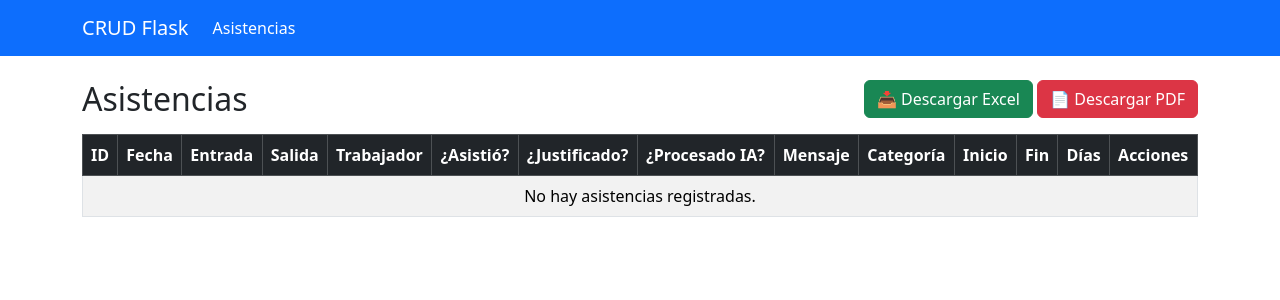
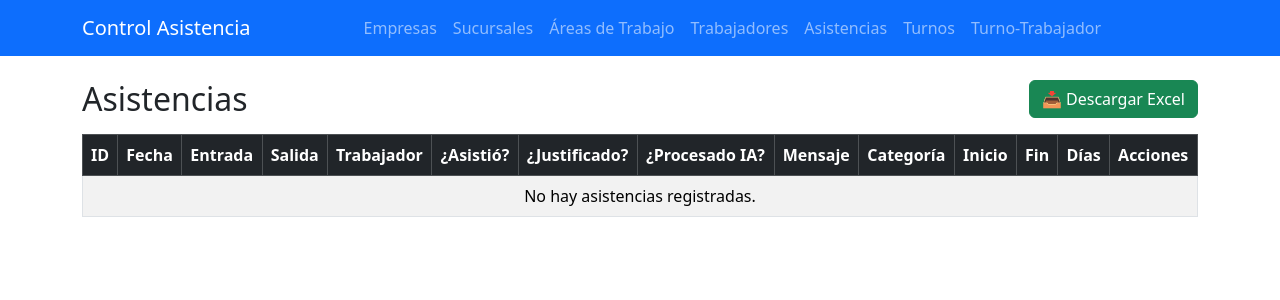
Before and after one commit to L52103/appEscritorioControl, a Flask app: page /asistencias in a window 1280 px wide. Shown: the top 300 px of the page. Run offline with Flask 3, Linux system fonts and the light colour scheme; data that the repository does not hold is empty; some libraries are stand-ins or nearby versions.

Commit message:
Se eliminó la función generar PDF, ya que daba muchos problemas y dejaba de funcionar la funcion descargar excel.

```diff
--- a/routes/asistencia.py
+++ b/routes/asistencia.py
@@ -7,10 +7,10 @@ import threading
 import re
 # Importamos DictCursor para acceder a los datos por nombre
 from psycopg2.extras import DictCursor
-# Importaciones para generar Excel y PDF
+# Nuevas importaciones para generar el Excel
 import pandas as pd
 import io
-from weasyprint import HTML
+
 
 asistencia_bp = Blueprint("asistencia", __name__, template_folder="../templates")
 
@@ -179,12 +179,14 @@ def procesar_asistencia(asistencia_id):
         except: pass
     return redirect(url_for("asistencia.listar_asistencias"))
 
-@asistencia_bp.route("/asistencias/descargar-excel")
+# --- RUTA DE DESCARGA DE EXCEL (CON AUTOAJUSTE DE COLUMNAS) ---
+@asistencia_bp.route("/asistencias/descargar")
 def descargar_asistencias():
     conn = None
     try:
         conn = get_connection()
         cur = conn.cursor(cursor_factory=DictCursor)
+
         cur.execute("""
             SELECT
                 a.id, a.fecha, a.hora_entrada, a.hora_salida,
@@ -197,6 +199,8 @@ def descargar_asistencias():
             LEFT JOIN trabajador t ON t.id = a.trabajador_id
             ORDER BY a.fecha DESC, a.id DESC;
         """)
+
+        column_names = [desc[0] for desc in cur.description]
         asistencias = cur.fetchall()
         cur.close()
 
@@ -204,7 +208,7 @@ def descargar_asistencias():
             flash("No hay datos para exportar.", "warning")
             return redirect(url_for("asistencia.listar_asistencias"))
 
-        df = pd.DataFrame(asistencias)
+        df = pd.DataFrame(asistencias, columns=column_names)
 
         df['is_asistencia'] = df['is_asistencia'].apply(lambda x: 'Sí' if x else 'No')
         df['justificado'] = df['justificado'].apply(lambda x: 'Sí' if x else 'No')
@@ -222,7 +226,12 @@ def descargar_asistencias():
         output = io.BytesIO()
         with pd.ExcelWriter(output, engine='openpyxl') as writer:
             df.to_excel(writer, index=False, sheet_name='Reporte de Asistencias')
+
+            # ==================== INICIO DE LA EDICIÓN ====================
+            # Accedemos a la hoja de cálculo para ajustarla
             worksheet = writer.sheets['Reporte de Asistencias']
+
+            # Iteramos sobre cada columna para ajustar su ancho automáticamente
             for column_cells in worksheet.columns:
                 max_length = 0
                 column_letter = column_cells[0].column_letter
@@ -230,9 +239,11 @@ def descargar_asistencias():
                     try:
                         if len(str(cell.value)) > max_length:
                             max_length = len(str(cell.value))
-                    except: pass
+                    except:
+                        pass
                 adjusted_width = (max_length + 2)
                 worksheet.column_dimensions[column_letter].width = adjusted_width
+            # ===================== FIN DE LA EDICIÓN ======================
 
         output.seek(0)
 
@@ -245,52 +256,52 @@ def descargar_asistencias():
     except Exception as e:
         flash(f"Error al generar el reporte: {e}", "danger")
         return redirect(url_for("asistencia.listar_asistencias"))
+
+
+
+
+
+
+
+
+
+
+
+
+
+
+
+
+
+
+
+
+
+
+
+
+
+
+
+
+
+
+
+
+
+
+
+
+
+
+
+
+
+
+
+
+
+
     finally:
         if conn:
             conn.close()
-
-@asistencia_bp.route("/asistencias/descargar-pdf")
-def descargar_asistencias_pdf():
-    conn = None
-    try:
-        conn = get_connection()
-        cur = conn.cursor(cursor_factory=DictCursor)
-        cur.execute("""
-            SELECT
-                a.id, a.fecha, a.hora_entrada, a.hora_salida,
-                TRIM(CONCAT_WS(' ', t.nombre, t.apellido)) AS trabajador_nombre,
-                a.is_asistencia, a.justificado,
-                COALESCE(a.mensaje, '') AS mensaje_texto,
-                COALESCE(a.categoria, '') AS categoria
-            FROM asistencia a
-            LEFT JOIN trabajador t ON t.id = a.trabajador_id
-            ORDER BY a.fecha DESC, a.id DESC;
-        """)
-        asistencias = cur.fetchall()
-        cur.close()
-
-        if not asistencias:
-            flash("No hay datos para generar el PDF.", "warning")
-            return redirect(url_for("asistencia.listar_asistencias"))
-
-        fecha_actual_str = datetime.now().strftime('%d-%m-%Y %H:%M:%S')
-        html_renderizado = render_template(
-            "asistencia/reporte_pdf.html",
-            asistencias=asistencias,
-            fecha_actual=fecha_actual_str
-        )
-
-        pdf_bytes = HTML(string=html_renderizado).write_pdf()
-
-        return send_file(
-            io.BytesIO(pdf_bytes),
-            mimetype='application/pdf',
-            as_attachment=True,
-            download_name='reporte_asistencias.pdf'
-        )
-    except Exception as e:
-        flash(f"Error al generar el PDF: {e}", "danger")
-        return redirect(url_for("asistencia.listar_asistencias"))
-    finally:
-        if conn:
-            conn.close()
--- a/templates/asistencia/lista.html
+++ b/templates/asistencia/lista.html
@@ -1,19 +1,52 @@
 <!DOCTYPE html>
 <html lang="es">
+
 <head>
     <meta charset="UTF-8" />
     <meta name="viewport" content="width=device-width, initial-scale=1" />
     <title>Asistencias</title>
     <link href="https://cdn.jsdelivr.net/npm/bootstrap@5.3.3/dist/css/bootstrap.min.css" rel="stylesheet" />
 </head>
+
 <body>
     <nav class="navbar navbar-expand-lg navbar-dark bg-primary mb-4">
         <div class="container">
-            <a class="navbar-brand" href="{{ url_for('index') }}">CRUD Flask</a>
-            <div class="collapse navbar-collapse">
+            <a class="navbar-brand" href="{{ url_for('index') }}">Control Asistencia</a>
+
+            <button class="navbar-toggler" type="button" data-bs-toggle="collapse" data-bs-target="#navbarCentered"
+                aria-controls="navbarCentered" aria-expanded="false" aria-label="Toggle navigation">
+                <span class="navbar-toggler-icon"></span>
+            </button>
+
+            <div class="collapse navbar-collapse justify-content-center" id="navbarCentered">
                 <ul class="navbar-nav">
                     <li class="nav-item">
-                        <a class="nav-link active" href="{{ url_for('asistencia.listar_asistencias') }}">Asistencias</a>
+                        <a class="nav-link {% if active_page == 'empresas' %}active{% endif %}"
+                            href="{{ url_for('empresa.listar_empresas') }}">Empresas</a>
+                    </li>
+                    <li class="nav-item">
+                        <a class="nav-link {% if active_page == 'sucursales' %}active{% endif %}"
+                            href="{{ url_for('sucursal.listar_sucursales') }}">Sucursales</a>
+                    </li>
+                    <li class="nav-item">
+                        <a class="nav-link {% if active_page == 'areas' %}active{% endif %}"
+                            href="{{ url_for('areatrabajo.listar_areas') }}">Áreas de Trabajo</a>
+                    </li>
+                    <li class="nav-item">
+                        <a class="nav-link {% if active_page == 'trabajadores' %}active{% endif %}"
+                            href="{{ url_for('trabajador.listar_trabajadores') }}">Trabajadores</a>
+                    </li>
+                    <li class="nav-item">
+                        <a class="nav-link {% if active_page == 'asistencias' %}active{% endif %}"
+                            href="{{ url_for('asistencia.listar_asistencias') }}">Asistencias</a>
+                    </li>
+                    <li class="nav-item">
+                        <a class="nav-link {% if active_page == 'turnos' %}active{% endif %}"
+                            href="{{ url_for('turno.listar_turnos') }}">Turnos</a>
+                    </li>
+                    <li class="nav-item">
+                        <a class="nav-link {% if active_page == 'turno_trabajador' %}active{% endif %}"
+                            href="{{ url_for('turno_trabajador.listar_turnos_trabajadores') }}">Turno-Trabajador</a>
                     </li>
                 </ul>
             </div>
@@ -21,6 +54,7 @@
     </nav>
 
     <main class="container mt-4">
+        {# Bloque para mostrar mensajes flash al usuario (ej: "Procesado con éxito") #}
         {% with messages = get_flashed_messages(with_categories=true) %}
         {% if messages %}
         <div class="mb-3">
@@ -36,14 +70,14 @@
 
         <div class="d-flex justify-content-between align-items-center mb-3">
             <h2 class="mb-0">Asistencias</h2>
-            <div>
+            {# --- ESTE ES EL NUEVO BOTÓN PARA DESCARGAR --- #}
             <a href="{{ url_for('asistencia.descargar_asistencias') }}" class="btn btn-success">
                 📥 Descargar Excel
             </a>
-                <a href="{{ url_for('asistencia.descargar_asistencias_pdf') }}" class="btn btn-danger">
-                    📄 Descargar PDF
-                </a>
-            </div>
+
+
+
+
         </div>
 
         <div class="table-responsive">
@@ -67,8 +101,10 @@
                     </tr>
                 </thead>
                 <tbody>
+                    {# Bucle que recorre la lista de asistencias #}
                     {% for a in asistencias %}
                     <tr>
+                        {# Accedemos a los datos por nombre de columna #}
                         <td>{{ a['id'] }}</td>
                         <td>{{ a['fecha'] }}</td>
                         <td>{{ a['hora_entrada'] }}</td>
@@ -98,15 +134,18 @@
                             {% endif %}
                         </td>
                         <td style="max-width: 320px;">
-                            <div class="text-truncate" title="{{ a['mensaje_texto'] or '' }}">{{ a['mensaje_texto'] or '—' }}</div>
+                            <div class="text-truncate" title="{{ a['mensaje_texto'] or '' }}">{{ a['mensaje_texto'] or
+                                '—' }}</div>
                         </td>
                         <td>{{ a['categoria'] or '—' }}</td>
                         <td>{{ a['fecha_inicio_inasistencia'] or '—' }}</td>
                         <td>{{ a['fecha_fin_inasistencia'] or '—' }}</td>
                         <td>{{ a['duracion_dias'] or '—' }}</td>
                         <td class="text-nowrap">
+                            {# El botón solo se activa si es una inasistencia y no ha sido procesada #}
                             {% if not a['is_asistencia'] and not a['procesado_ia'] %}
-                                <form action="{{ url_for('asistencia.procesar_asistencia', asistencia_id=a['id']) }}" method="POST" class="d-inline">
+                            <form action="{{ url_for('asistencia.procesar_asistencia', asistencia_id=a['id']) }}"
+                                method="POST" class="d-inline">
                                 <button type="submit" class="btn btn-sm btn-outline-primary">Procesar</button>
                             </form>
                             {% else %}
@@ -125,4 +164,5 @@
     </main>
     <script src="https://cdn.jsdelivr.net/npm/bootstrap@5.3.3/dist/js/bootstrap.bundle.min.js"></script>
 </body>
+
 </html>
```
Also changed, not shown: templates/asistencia/reporte_pdf.html (deleted, +0 -80 lines). Lines whose indentation alone changed are shown as unchanged.
